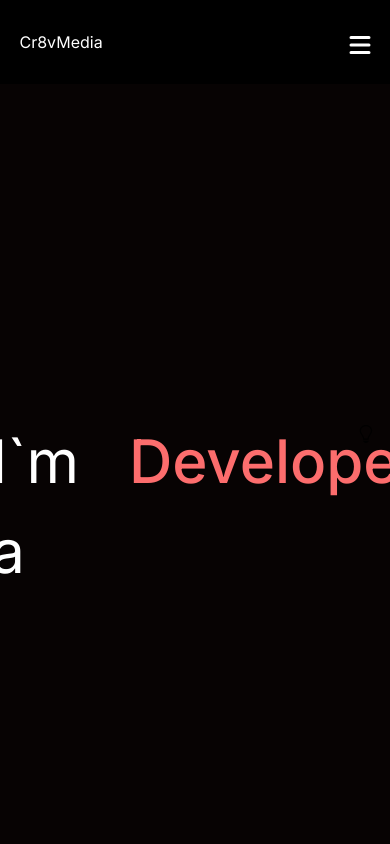
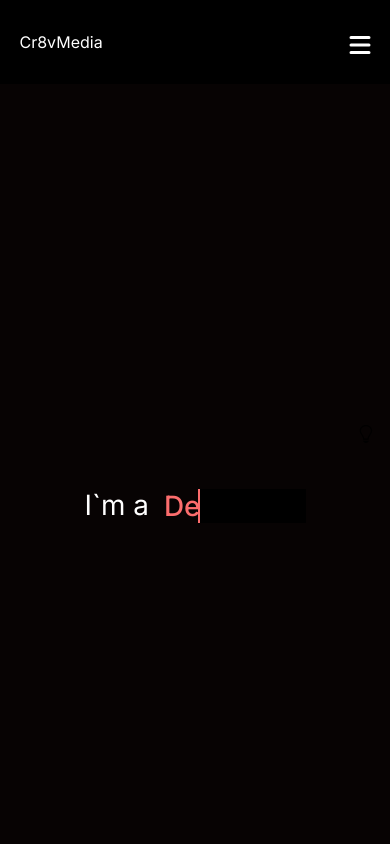
Before and after one commit to Chibuikee/Cr8VMedia, a Next.js app: page / in a window 390 px wide. Shown: the top 844 px of the page. Built offline with nearby package versions, Linux system fonts and the light colour scheme.

Commit message:
text animation responsive

```diff
--- a/src/app/globals.css
+++ b/src/app/globals.css
@@ -45,26 +45,29 @@ a {
   align-items: center;
   justify-content: center;
   min-height: 100vh;
-  /* background: #343f4f; */
 }
 .wrapper {
-  display: flex;
+  display: inline-flex;
+  /* width: auto; */
 }
 .wrapper .static-txt {
   color: #fff;
-  font-size: 60px;
+  font-size: clamp(1.25rem, 1vw + 1.5rem, 3.75rem);
   font-weight: 400;
+  /* height: 90px; */
+  display: inline-flex;
+  align-items: center;
 }
 .wrapper .dynamic-txts {
   margin-left: 15px;
   height: 90px;
-  line-height: 90px;
+  /* line-height: 90px; */
   overflow: hidden;
 }
 .dynamic-txts li {
   list-style: none;
   color: #fc6d6d;
-  font-size: 60px;
+  font-size: clamp(1.25rem, 1vw + 1.5rem, 3.75rem);
   font-weight: 500;
   position: relative;
   top: 0;
@@ -82,6 +85,7 @@ a {
 }
 .dynamic-txts li span::after {
   content: "";
+  top: 0;
   position: absolute;
   left: 0;
   height: 100%;
@@ -91,11 +95,12 @@ a {
   animation: typing 3s steps(10) infinite;
 }
 @keyframes typing {
-  40%,
+  /* 40%,
   60% {
     left: calc(100% + 30px);
-  }
+  } */
   100% {
-    left: 0;
+    left: 100%;
+    margin: 0 -35px 0 35px;
   }
 }
--- a/src/components/Hero.js
+++ b/src/components/Hero.js
@@ -7,12 +7,15 @@ function Hero({ setIntersecting }) {
   useOnScreen(ref, setIntersecting);
   //   console.log(isvisible, "from intro page");
   return (
-    <section className="hero bg-[#070303]">
-      <div ref={ref} className=" text-[#ffffff] wrapper">
+    <section ref={ref} className="hero  bg-[#070303]">
+      {/* <span  className="absolute top-0">
+        .
+      </span> */}
+      <div className=" text-[#ffffff] wrapper">
         <div className="static-txt">I`m a</div>
         <ul className="dynamic-txts">
           <li>
-            <span>YouTuber</span>
+            <span>Lawyer</span>
           </li>
           <li>
             <span>Designer</span>
```
